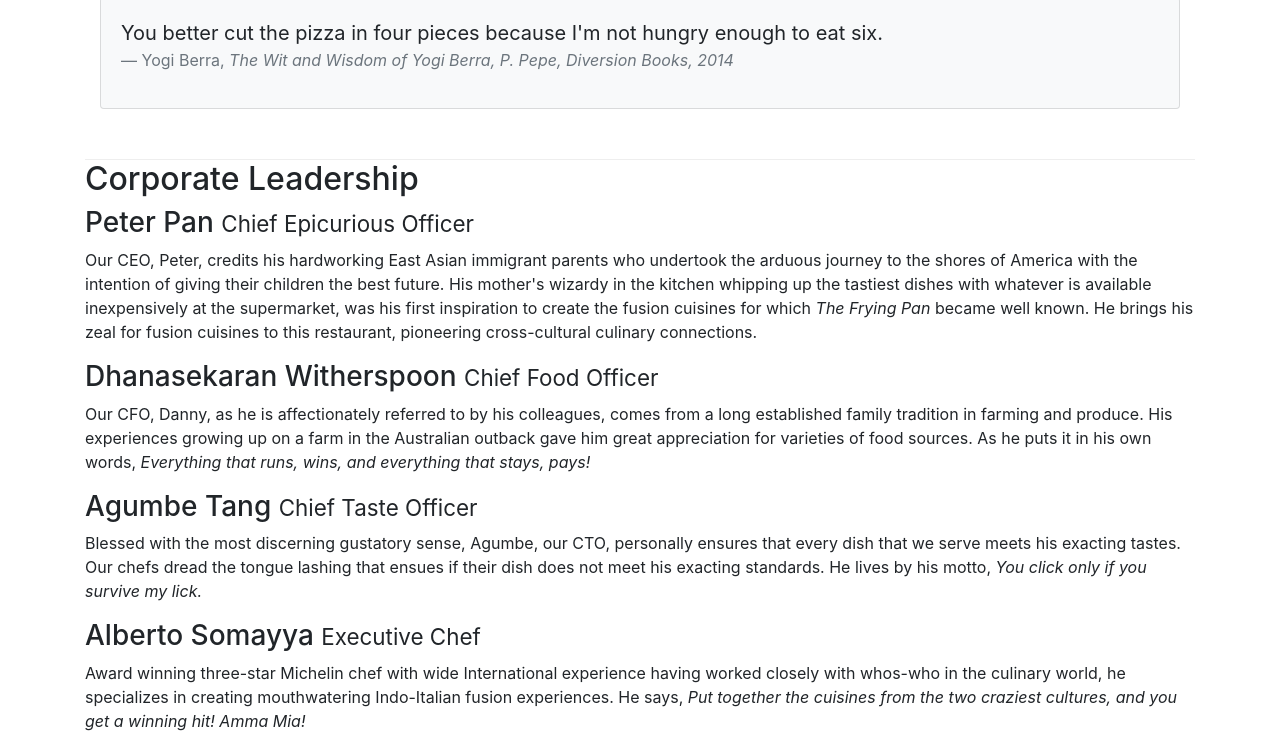
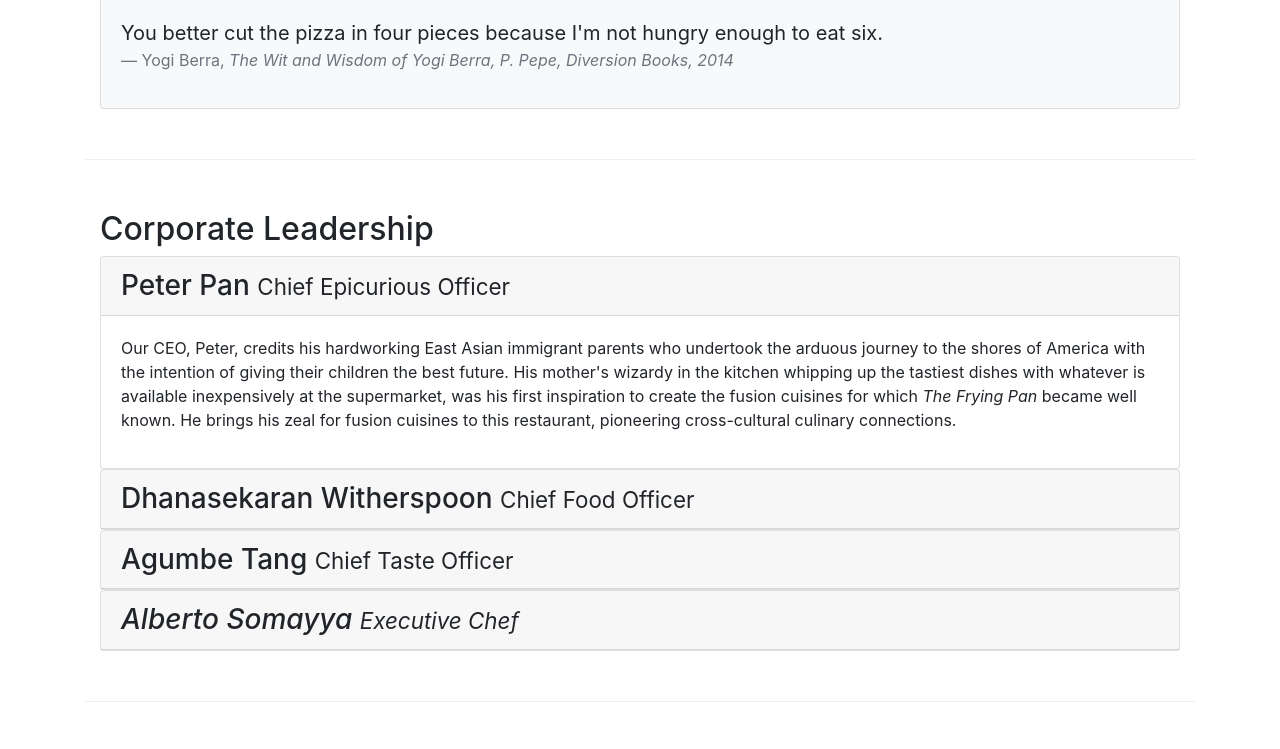
Before and after one commit to ch-1205/bootstrap, a website: page aboutus.html in a window 1280 px wide. Shown: the part 791-1540 px from the top of the page. Drawn offline with nearby package versions, Linux system fonts and the light colour scheme.

Commit message:
after accordian

```diff
--- a/aboutus.html
+++ b/aboutus.html
@@ -98,17 +98,67 @@
         </div>
 
 
-        <div class="row align-items-center">
+        <div class="row align-items-center row-content">
             <div class="col-12 col-sm-12">
                 <h2>Corporate Leadership</h2>
-                <h3>Peter Pan <small>Chief Epicurious Officer</small></h3>
-                <p class="d-none d-sm-block">Our CEO, Peter, credits his hardworking East Asian immigrant parents who undertook the arduous journey to the shores of America with the intention of giving their children the best future. His mother's wizardy in the kitchen whipping up the tastiest dishes with whatever is available inexpensively at the supermarket, was his first inspiration to create the fusion cuisines for which <em>The Frying Pan</em> became well known. He brings his zeal for fusion cuisines to this restaurant, pioneering cross-cultural culinary connections.</p>
-                <h3>Dhanasekaran Witherspoon <small>Chief Food Officer</small></h3>
-                <p class="d-none d-sm-block">Our CFO, Danny, as he is affectionately referred to by his colleagues, comes from a long established family tradition in farming and produce. His experiences growing up on a farm in the Australian outback gave him great appreciation for varieties of food sources. As he puts it in his own words, <em>Everything that runs, wins, and everything that stays, pays!</em></p>
-                <h3>Agumbe Tang <small>Chief Taste Officer</small></h3>
-                <p class="d-none d-sm-block">Blessed with the most discerning gustatory sense, Agumbe, our CTO, personally ensures that every dish that we serve meets his exacting tastes. Our chefs dread the tongue lashing that ensues if their dish does not meet his exacting standards. He lives by his motto, <em>You click only if you survive my lick.</em></p>
-                <h3>Alberto Somayya <small>Executive Chef</small></h3>
-                <p class="d-none d-sm-block">Award winning three-star Michelin chef with wide International experience having worked closely with whos-who in the culinary world, he specializes in creating mouthwatering Indo-Italian fusion experiences. He says, <em>Put together the cuisines from the two craziest cultures, and you get a winning hit! Amma Mia!</em></p>
+                <div id="accordion">
+                    <div class="card">
+                        <div class="card-header" role="tab" id="peterhead">
+                        <h3 class="mb-0">
+                            <a data-toggle="collapse" data-target="#peter">
+                            Peter Pan <small>Chief Epicurious Officer</small>
+                            </a>
+                        </h3>
+                        </div>
+                        <div class="collapse show" id="peter" data-parent="#accordion">
+                            <div class="card-body">
+                                <p class="d-none d-sm-block">Our CEO, Peter, credits his hardworking East Asian immigrant parents who undertook the arduous journey to the shores of America with the intention of giving their children the best future. His mother's wizardy in the kitchen whipping up the tastiest dishes with whatever is available inexpensively at the supermarket, was his first inspiration to create the fusion cuisines for which <em>The Frying Pan</em> became well known. He brings his zeal for fusion cuisines to this restaurant, pioneering cross-cultural culinary connections.</p>
+                            </div>
+                        </div>
+                    </div>
+                    <div class="card">
+                            <div class="card-header" role="tab" id="dannyhead">
+                            <h3 class="mb-0">
+                                <a class="collapsed" data-toggle="collapse" data-target="#danny">
+                                Dhanasekaran Witherspoon <small>Chief Food Officer</small>
+                                </a>
+                            </h3>
+                        </div>
+                        <div class="collapse" id="danny" data-parent="#accordion">
+                            <div class="card-body">
+                                <p class="d-none d-sm-block">Our CFO, Danny, as he is affectionately referred to by his colleagues, comes from a long established family tradition in farming and produce. His experiences growing up on a farm in the Australian outback gave him great appreciation for varieties of food sources. As he puts it in his own words, <em>Everything that runs, wins, and everything that stays, pays!</em></p>
+                            </div>
+                        </div>
+                    </div>
+                    <div class="card">
+                            <div class="card-header" role="tab" id="agumbehead">
+                            <h3 class="mb-0">
+                                <a class="collapsed" data-toggle="collapse" data-target="#agumbe">
+                                Agumbe Tang <small>Chief Taste Officer</small>
+                                </a>
+                            </h3>
+                        </div>
+                        <div class="collapse" id="agumbe" data-parent="#accordion">
+                            <div class="card-body">
+                                <p class="d-none d-sm-block">Blessed with the most discerning gustatory sense, Agumbe, our CTO, personally ensures that every dish that we serve meets his exacting tastes. Our chefs dread the tongue lashing that ensues if their dish does not meet his exacting standards. He lives by his motto, <em>You click only if you survive my lick.</p>
+                            </div>
+                        </div>
+                    </div>
+                    <div class="card">
+                            <div class="card-header" role="tab" id="albertohead">
+                            <h3 class="mb-0">
+                                <a class="collapsed" data-toggle="collapse" data-target="#alberto">
+                                Alberto Somayya <small>Executive Chef</small>
+                                </a>
+                            </h3>
+                        </div>
+                        <div class="collapse" id="alberto" data-parent="#accordion">
+                            <div class="card-body">
+                                <p class="d-none d-sm-block">Award winning three-star Michelin chef with wide International experience having worked closely with whos-who in the culinary world, he specializes in creating mouthwatering Indo-Italian fusion experiences. He says, <em>Put together the cuisines from the two craziest cultures, and you get a winning hit! Amma Mia!</em></p>
+                            </div>
+                        </div>
+                    </div>
+                </div>
             </div>
        </div>
        <div class="row row-content">
--- a/css/styles.css
+++ b/css/styles.css
@@ -33,3 +33,9 @@
 .navbar-dark {
      background-color: #512DA8;
 }
+.tab-content{
+	border-left: 1px solid #ddd;
+	border-right: 1px solid #ddd;
+	border-bottom: 1px solid #ddd;
+	padding: 10px;
+}
```
